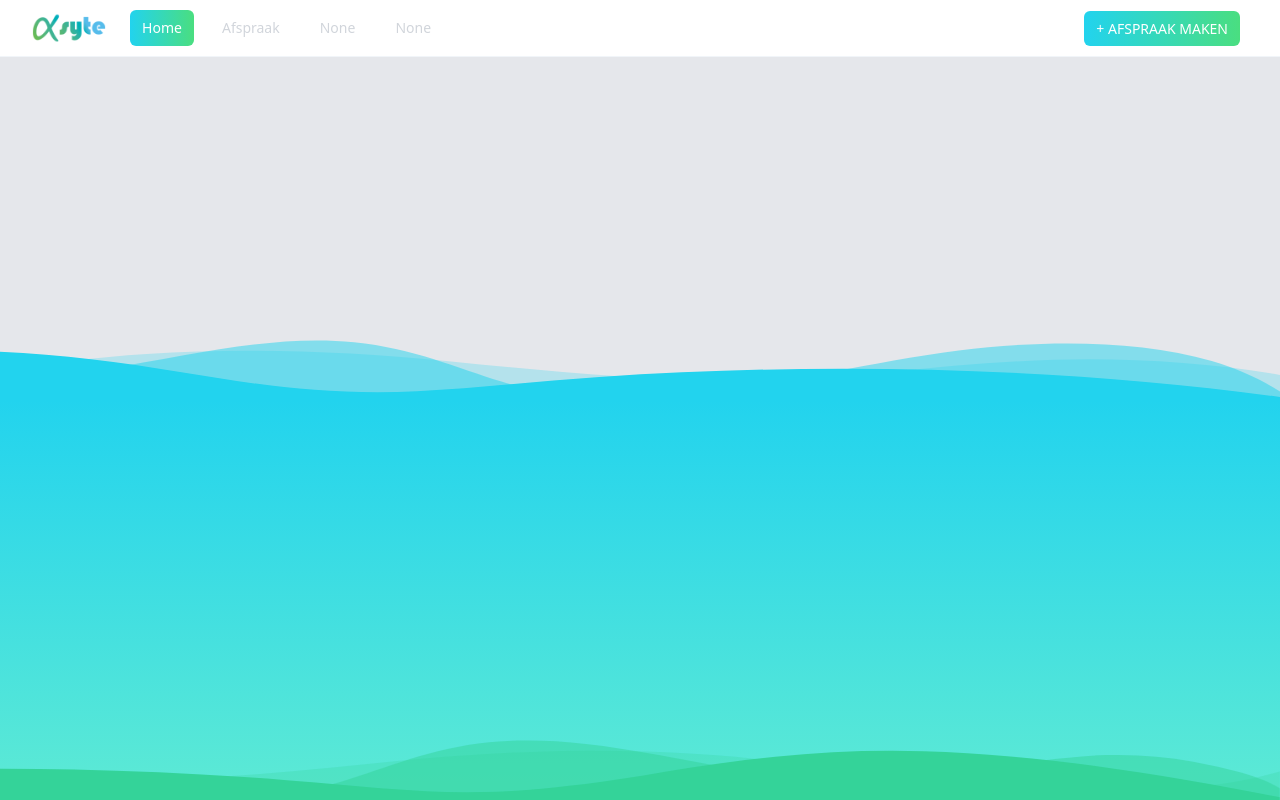
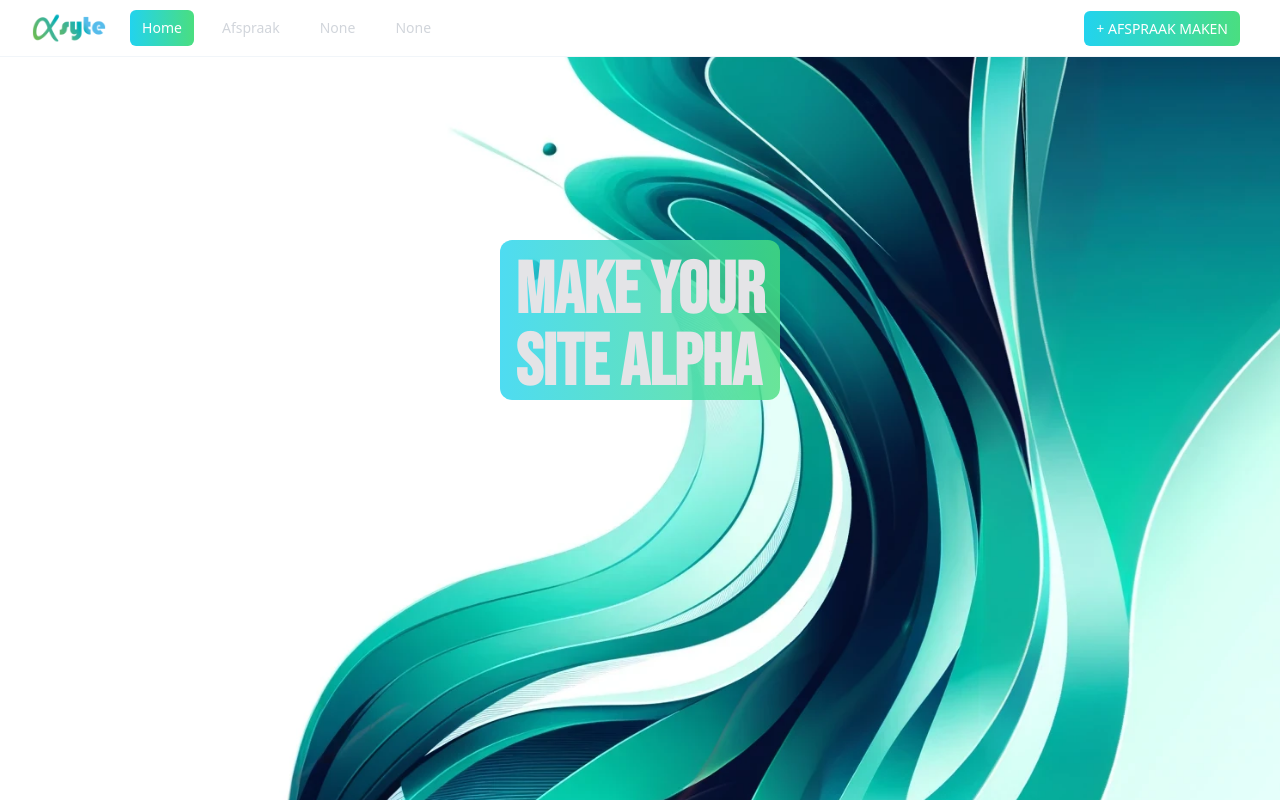
Before and after one commit to DR-Lars/alphasyte_website, a SvelteKit app: page / in a window 1280 px wide. Shown: the top 800 px of the page. Built offline with nearby package versions, Linux system fonts and the light colour scheme.

Commit message:
chore: Update homescreen layout and add main background image

```diff
--- a/src/routes/+page.svelte
+++ b/src/routes/+page.svelte
@@ -2,10 +2,21 @@
   import DividerBlue from "./components/dividers/divider-blue.svelte";
   import DividerGreen from "./components/dividers/divider-green.svelte";
   import DividerWhite from "./components/dividers/divider-white.svelte";
+  import bgMain from "../lib/img/bg-main.webp";
 </script>
 
 <div id="homescreen">
   <section class="relative flex flex-col items-center">
+    <img
+      src={bgMain}
+      alt="Main background"
+      class="object-cover w-full h-full absolute"
+    />
+    <div id="title" class="z-10 rounded-xl p-4 mx-4 sm:mx-0">
+      <h1 class="font-bold text-zinc-200 m-t text-7xl text-justify">
+        make your <br /> site alpha
+      </h1>
+    </div>
     <DividerBlue />
   </section>
   <section class="relative flex flex-col items-center">
@@ -19,16 +30,32 @@
 
 <style>
   #homescreen section {
-    min-height: 50vh;
+    min-height: 60vh;
+  }
+
+  #homescreen section:nth-child(1) {
+    height: 110vh;
+  }
+
+  #title {
+    margin-top: 30vh;
+    background-image: linear-gradient(
+      90deg,
+      rgba(34, 211, 238, 0.8) 0%,
+      rgba(74, 222, 128, 0.8) 100%
+    );
+    font-size: 12vh;
+    font-family: "Bebas Neue", sans-serif;
+    font-weight: 400;
+    font-style: normal;
+    padding-bottom: 0;
   }
 
   #homescreen section:nth-child(3n-1) {
     background: linear-gradient(#22d3ee 0%, #5eead4 100%);
-    text-color: #6ee7b7;
   }
 
   #homescreen section:nth-child(3n) {
     background: linear-gradient(#34d399 0%, #4ade80 100%);
-    text-color: #6ee7b7;
   }
 </style>
```
Also changed, not shown: src/lib/img/bg-main.webp (added).
